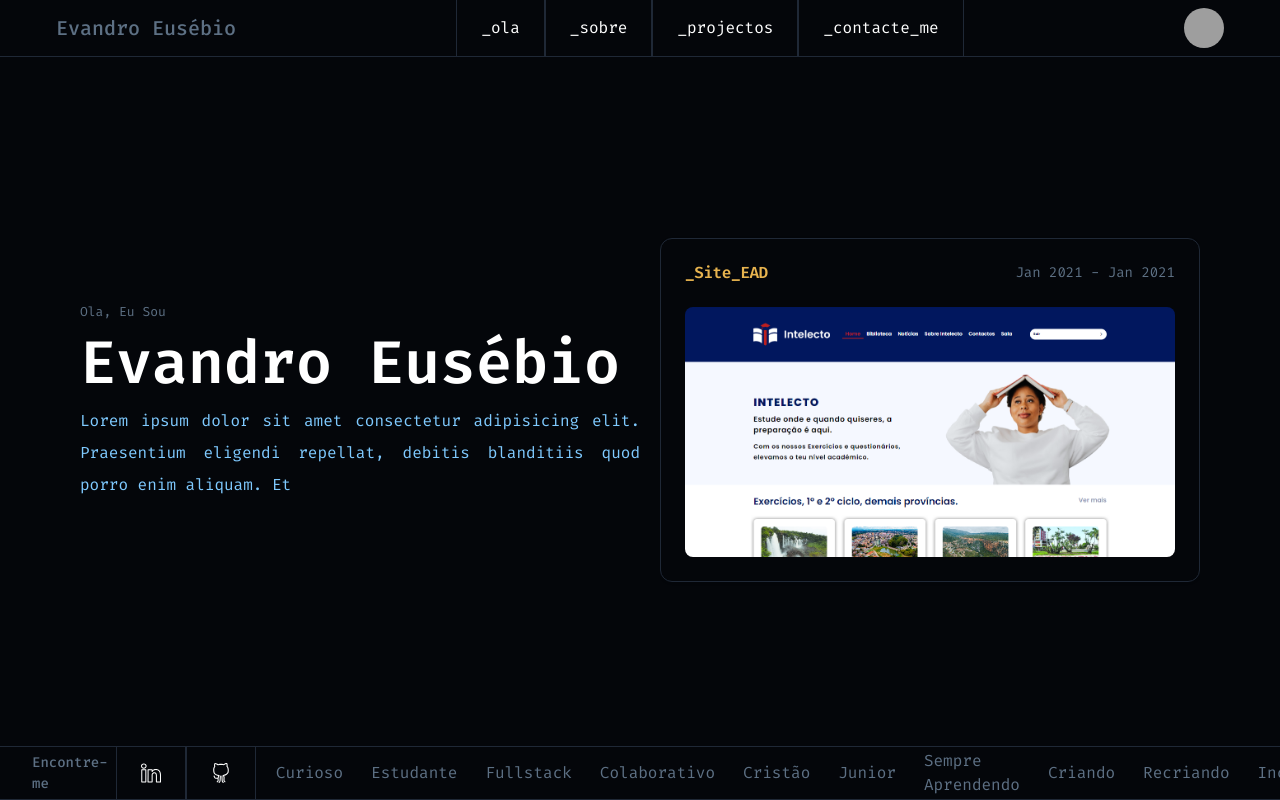
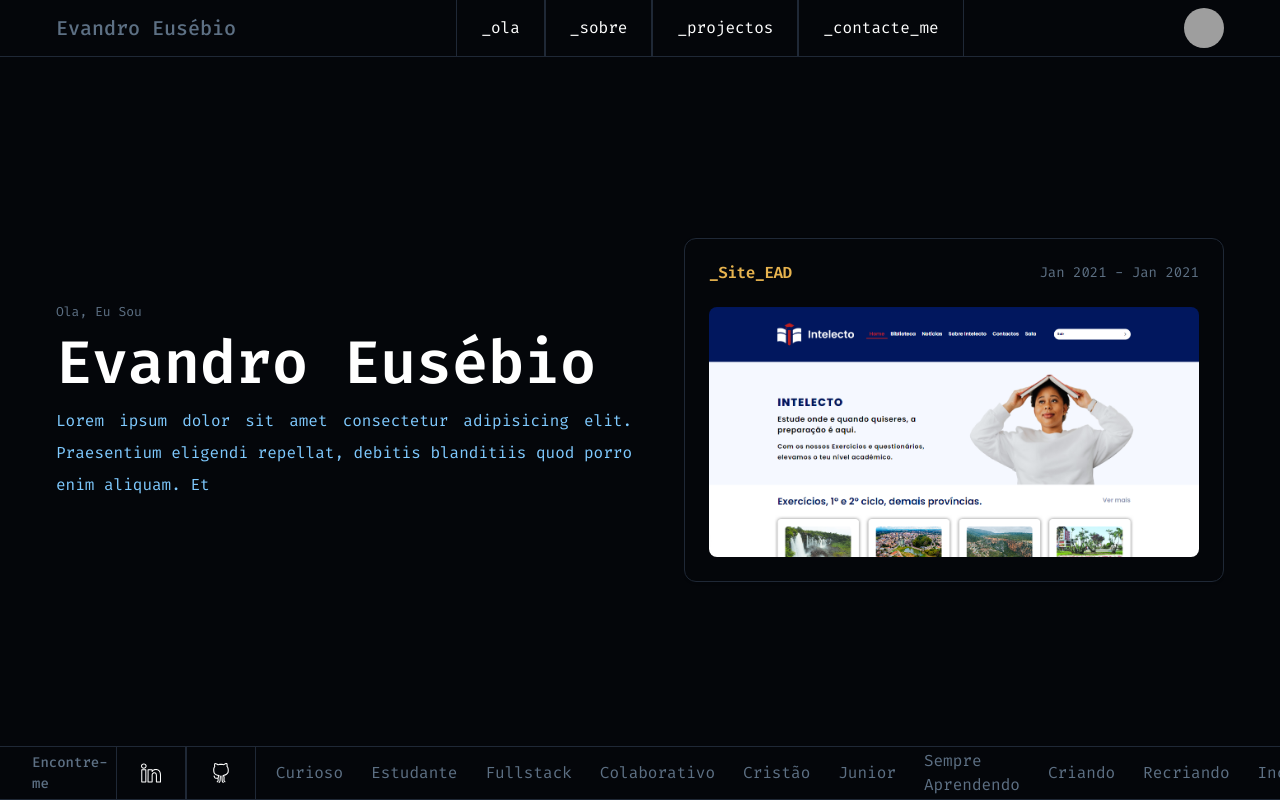
Before and after one commit to EvandroEusebio/Portfolio, a Next.js app: page / in a window 1280 px wide. Built offline with nearby package versions, Linux system fonts and the light colour scheme; grey boxes are pictures that could not be loaded.

Commit message:
add resposivity on home page

```diff
--- a/src/app/components/Header/index.tsx
+++ b/src/app/components/Header/index.tsx
@@ -31,7 +31,7 @@ export default function Index() {
   const [showMenu, setShowMenu] = useState(false);
   return (
     <div>
-      <div className="flex px-14 gap-3  justify-between items-center border-b-[1px] border-border01 relative ">
+      <div className="flex px-5 sm:px-14 gap-3  justify-between items-center border-b-[1px] border-border01 relative ">
         <div className="py-3">
           <Link href={"/"}>
             <h1 className="text-text01 font-medium text-[20px]">
--- a/src/app/pages/home/page.tsx
+++ b/src/app/pages/home/page.tsx
@@ -7,7 +7,7 @@ export default function Home() {
   return (
     <main className="bg-back min-h-screen flex flex-col justify-between">
       <Header />
-      <div className="flex flex-col lg:flex-row justify-between items-center px-5 sm:px-20 gap-5 py-20 lg-py-0 lg-gap-3">
+      <div className="flex flex-col lg:flex-row justify-between items-center px-5 sm:px-14 gap-5 py-20 lg-py-0 lg-gap-3">
         <div className=" flex flex-col gap-3 text-center a1:text-justify">
           <p className="text-text01 font-normal text-[13px]">Ola, Eu Sou</p>
           <h1 className="font-semibold text-6xl">Evandro Eusébio</h1>
```
